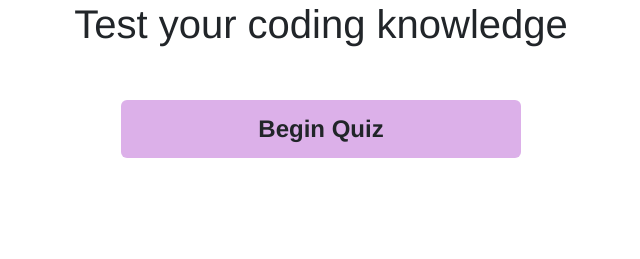
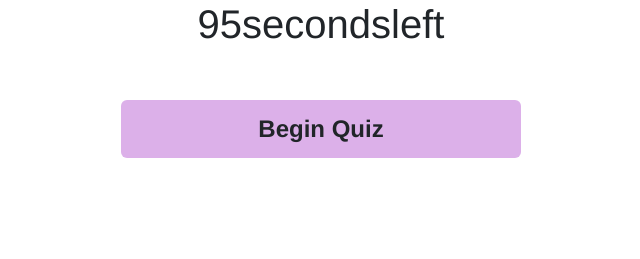
Before and after one commit to GgeoffG/Code-Quiz, a plain HTML site: page index.html in a window 1280 px wide. Shown: the whole page, without its empty margins (319-959 px from the left). Drawn offline with nearby package versions, Linux system fonts and the light colour scheme.

Commit message:
begin work on timer functions

```diff
--- a/assets/script.js
+++ b/assets/script.js
@@ -6,7 +6,8 @@ var nextButton = document.getElementById('next-button')
 var scoreEl= document.getElementById('score')
 var scoreDis=document.getElementById('scoreDis')
 var score= 0
-
+var timercount=100
+var h1=document.getElementById('time')
 // set an array for questions and answers
 var questions= [
     {
@@ -95,6 +96,7 @@ function startQuiz() {
     setQuestion()
     nextButton.disabled=true
     scoreEl.classList.add('hide')
+    timer()
 }
 //Create a function that sets the question
 function setQuestion () {
@@ -184,3 +186,13 @@ function clearStorage(){
 }
 
 clearStorage()
+
+function timer(){
+    if (timercount>0)
+    timercount--
+    h1.innerText=timercount + 'secondsleft'
+    if(timercount===0)
+    h1.innerText= "Gameover!"
+}
+
+const gameTimer= setInterval(timer,1000)
--- a/index.html
+++ b/index.html
@@ -14,7 +14,7 @@
     <!--Container will wrap the page contents-->
     <section class="row container justify-content-center align-items-center">
         <header>
-            <h1 class="text-center">Test your coding knowledge</h1>
+            <h1 class="text-center" id="time">Test your coding knowledge</h1>
         </header>
         <!--Questions section will display the question for the user-->
         <section class='hide text-center' id='question.card'>
```
